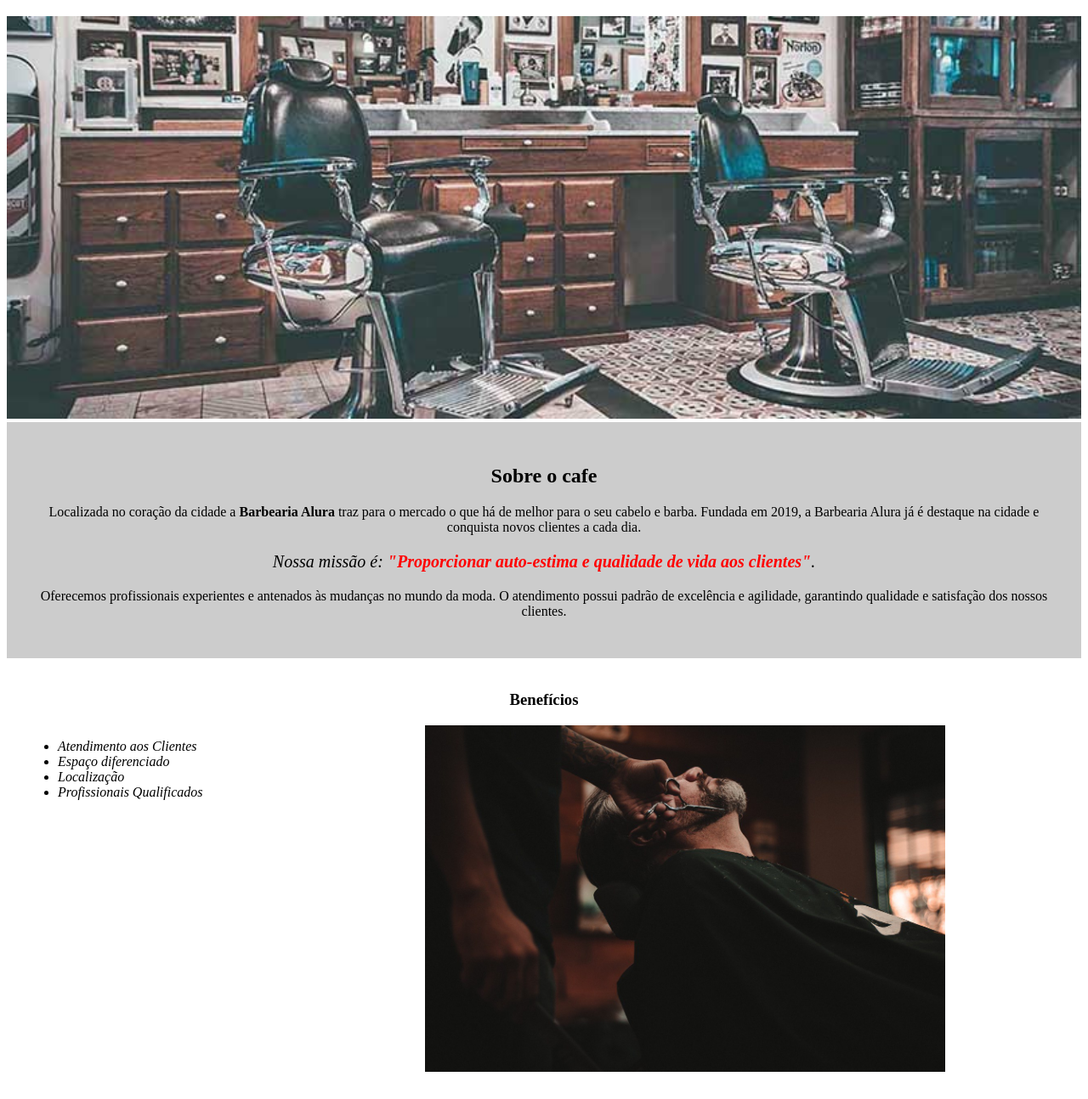
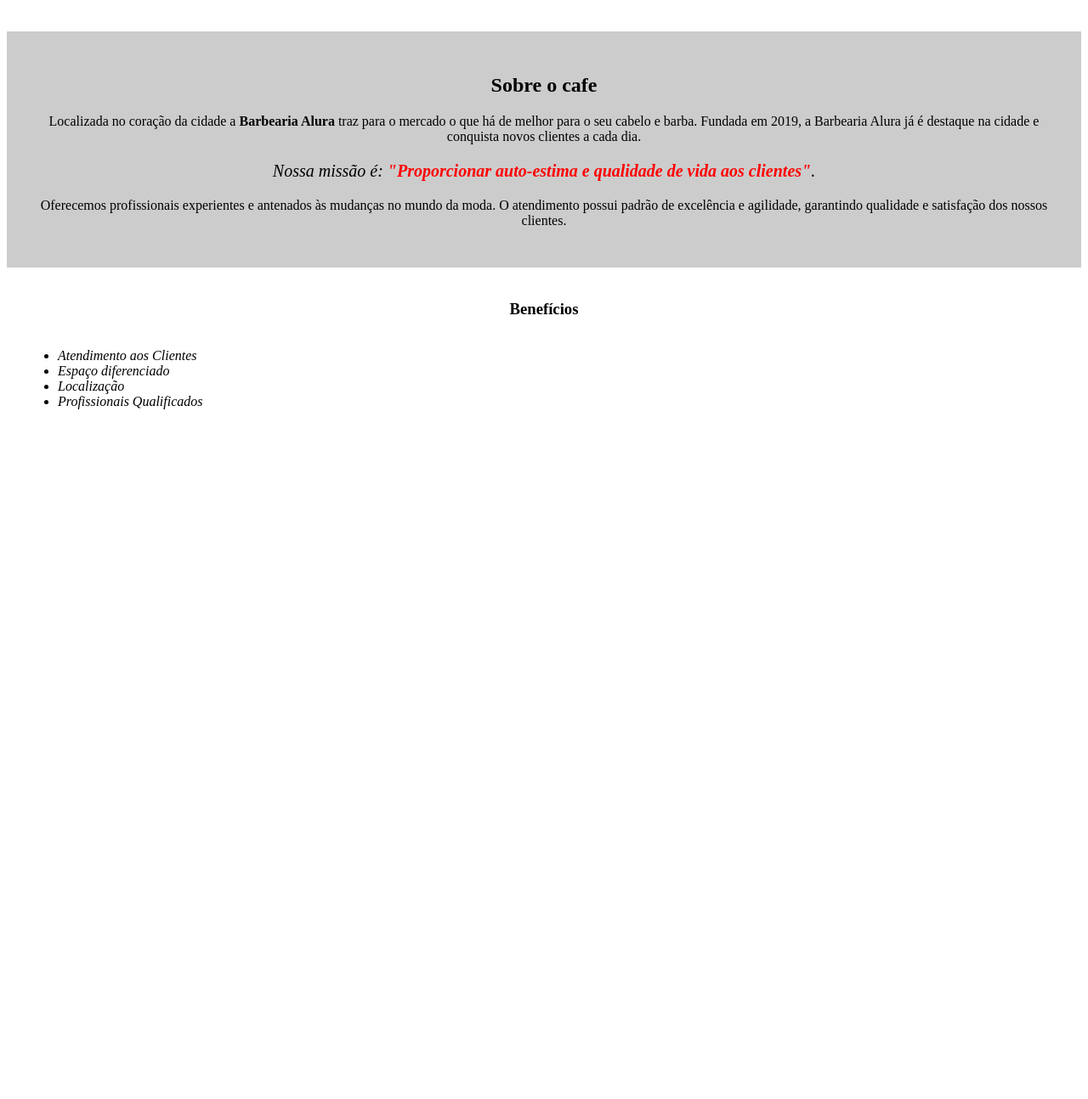
Before and after one commit to danilofeli/danilofelip, a plain HTML site: page index.html in a window 1280 px wide. Shown: the part 61-1355 px from the top of the page at 85% size. After the commit the page ends 800 px from the top, so only its background shows below. Drawn offline with Linux system fonts and the light colour scheme.

Commit message:
deteletado imagem

```diff
--- a/index.html
+++ b/index.html
@@ -10,7 +10,7 @@
 		<header>
 			<h1 class="titulo-principal">cafe</h1>
 		</header>
-		<img id="banner" src="banner.jpg">
+		<img id="banner" src="">
 		<div class="principal">
 			<h2 class="titulo-centralizado">Sobre o cafe</h2>
 
@@ -31,7 +31,7 @@
 				<li class="itens">Profissionais Qualificados</li>
 			</ul>
 
-			<img src="beneficios.jpg" class="imagembeneficios">
+			<img src="" class="imagembeneficios">
 		</div>
 	</body>
 </html>
```
